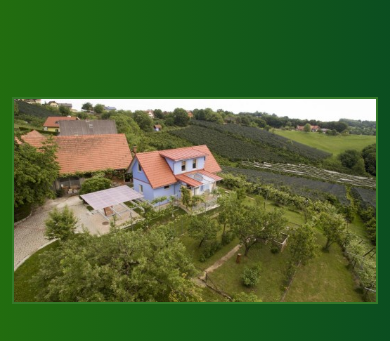
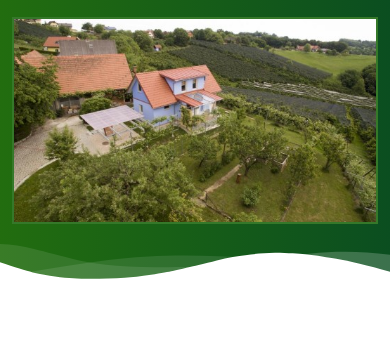
Before and after one commit to snzro/bib, a plain HTML site: page index.html in a window 390 px wide. Shown: the part 55-396 px from the top of the page. Drawn offline with nearby package versions, Linux system fonts and the light colour scheme.

Commit message:
pic margin top

```diff
--- a/index.html
+++ b/index.html
@@ -26,7 +26,6 @@
 	<meta name="theme-color" content="#ffffff">
 
 	<link rel="stylesheet" href="https://use.fontawesome.com/releases/v5.3.1/css/all.css">
-
 	<link rel="stylesheet" href="https://unpkg.com/tailwindcss/dist/tailwind.min.css">
 
 
@@ -58,11 +57,11 @@
 	<hr class="border-b border-gray-100 opacity-25 my-0 py-0" />
 </nav>
 
-<div class="pt-24">
+<div class="pt-12">
 	<div class="container px-3 mx-auto flex flex-wrap flex-col md:flex-row items-center">
 		<div class="flex flex-col w-full justify-center items-start text-center md:text-left">
 			<section class="container mx-auto text-center mb-8">
-				<picture class="flex mx-auto text-center items-center py-6 my-8">
+				<picture class="flex mx-auto text-center items-center py-6 lg:my-8">
 					<img
 					style="border: 2px solid #357829;"
 					sizes="100vw, 1024px"
```
